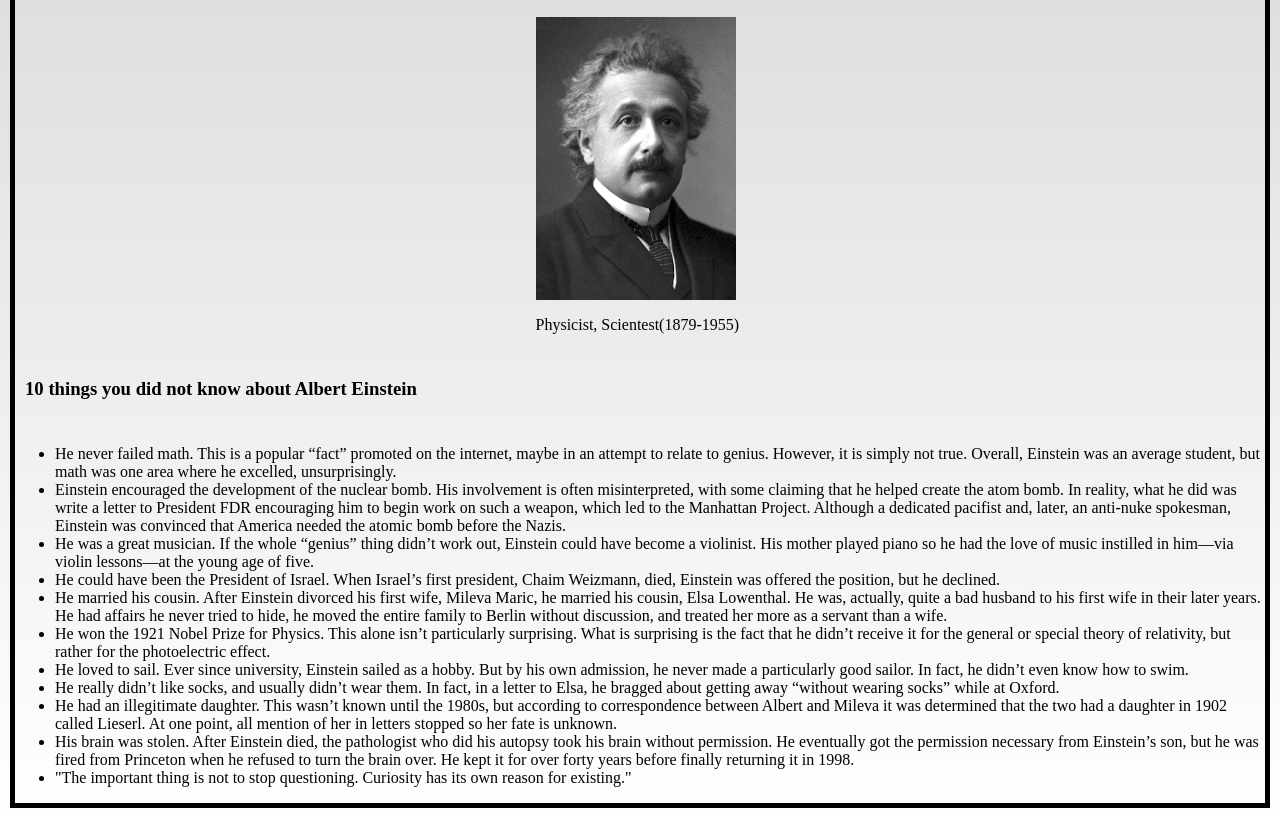
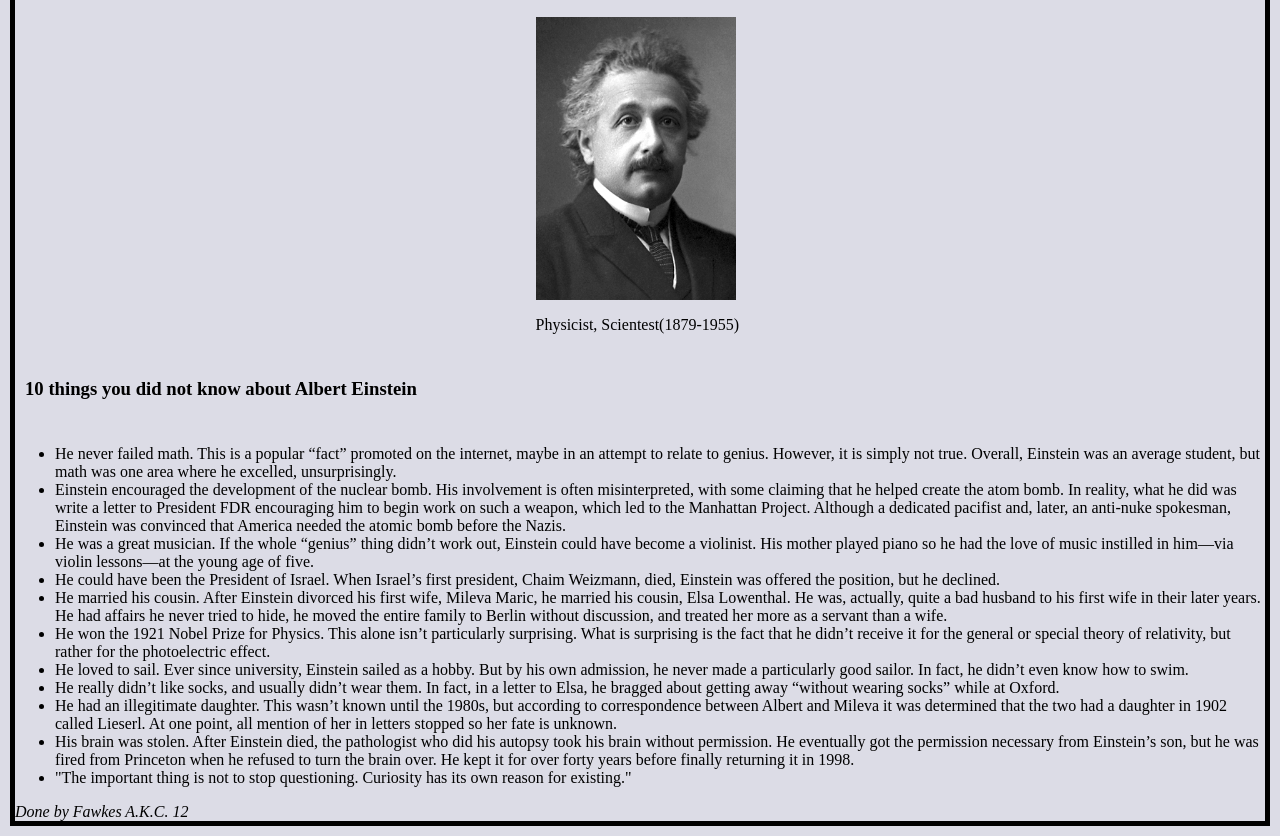
Before and after one commit to fawkes-ak12/fawkes-ak12.github.io, a plain HTML site: page index.html in a window 1280 px wide. Shown: the part 125-961 px from the top of the page. Drawn offline with Linux system fonts and the light colour scheme.

Commit message:
citation done
gave citation at the bottom

```diff
--- a/index.html
+++ b/index.html
@@ -40,8 +40,7 @@
                     </div>
                 </div>
             </section>
-
+            <cite>Done by Fawkes A.K.C. 12</cite>
         </div>
-
     </body>
 </html>
--- a/stylesOnExperts.css
+++ b/stylesOnExperts.css
@@ -1,5 +1,5 @@
 body{
-    background: linear-gradient(to bottom, rgb(218, 218, 218), white);
+    background:rgb(220,220,230);
     justify-self: center;
     margin: 10px;
     border: 5px solid black;
```
